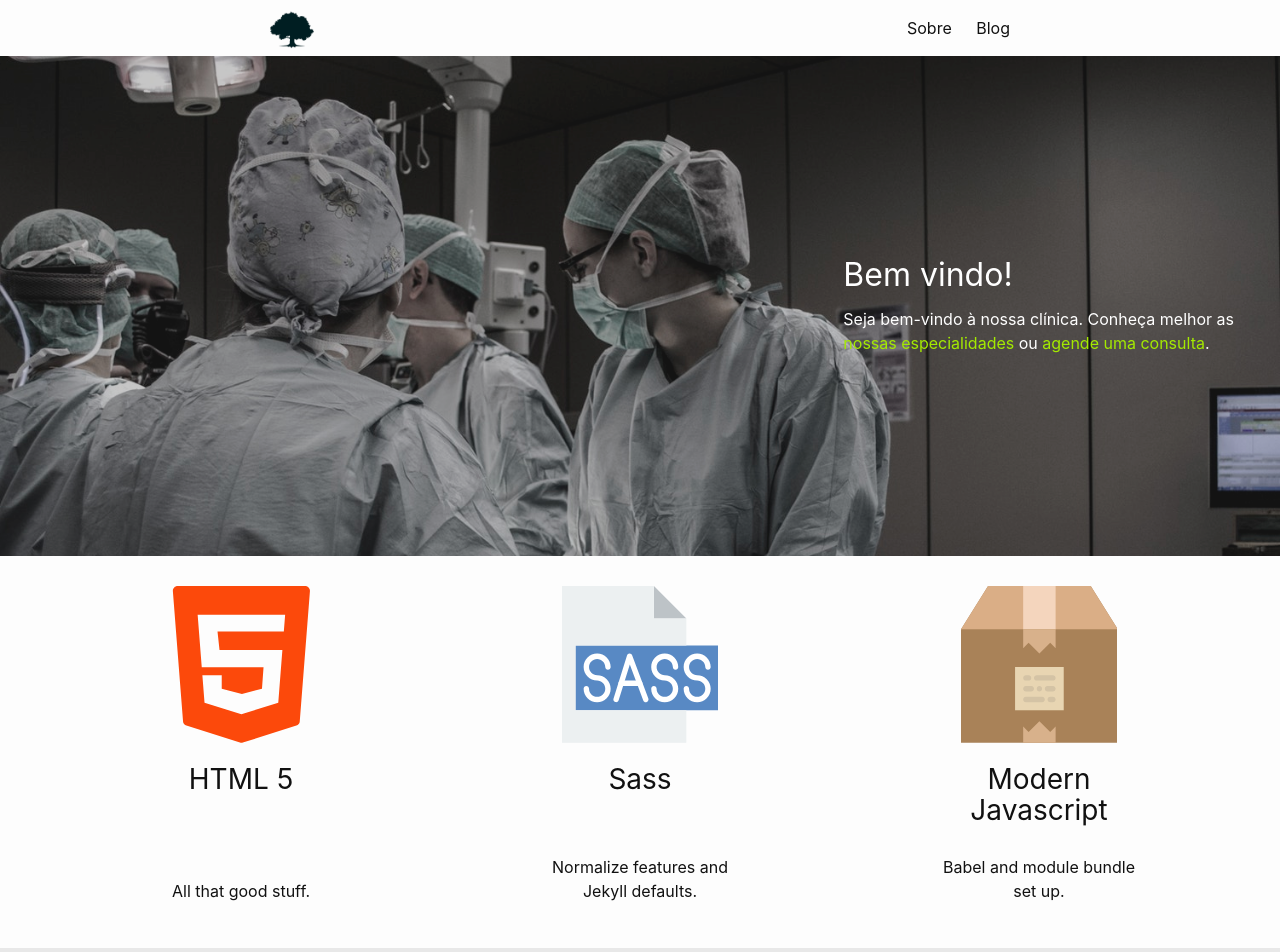
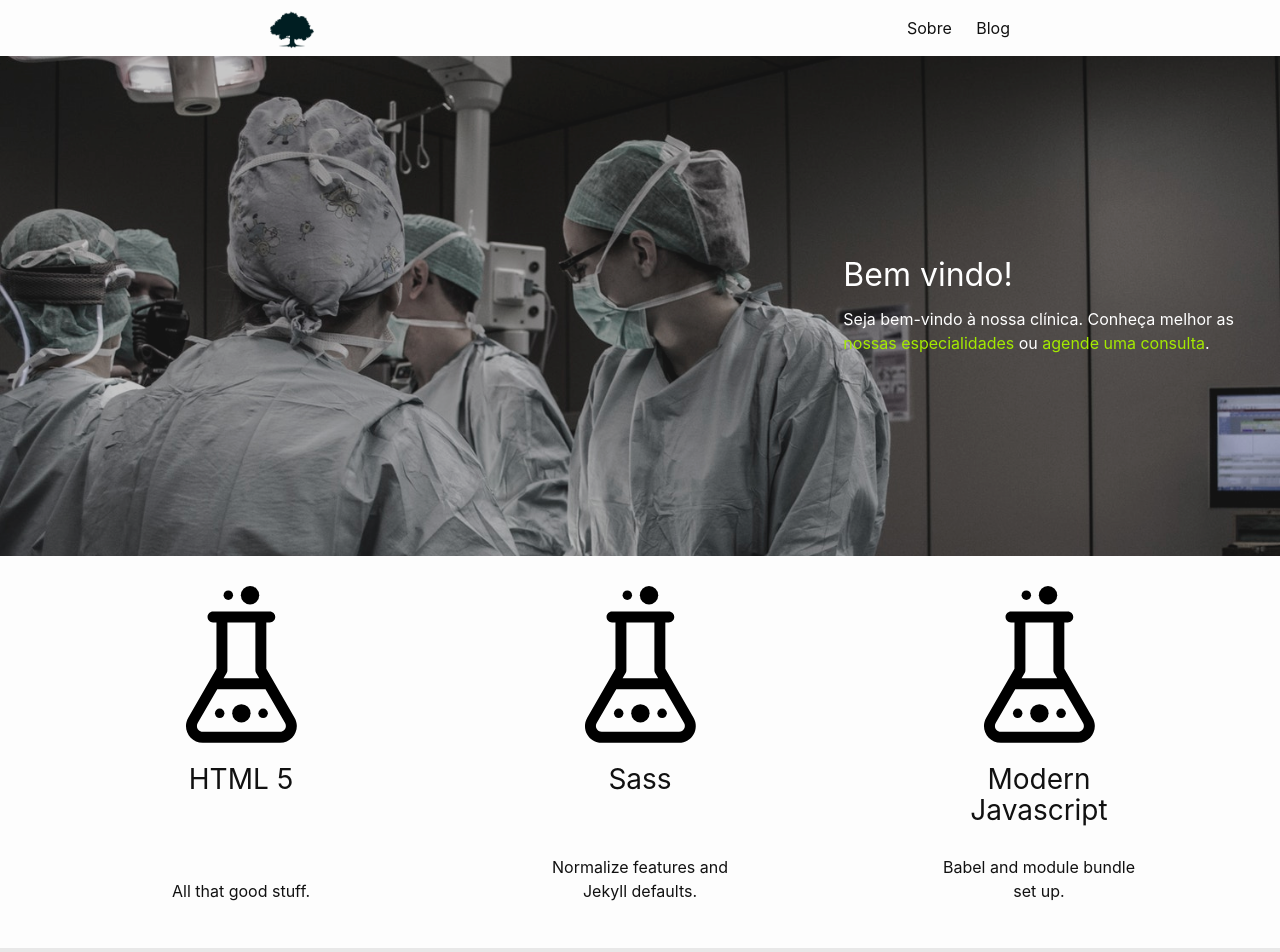
Before and after one commit to CopaTecnologia/medicinaesaude, a Jekyll site: the page built from index.html, in a window 1280 px wide. Shown: the top 952 px of the page. Built offline with Jekyll 4.4.1, drawn with Linux system fonts in a browser that asks for light colours.

Commit message:
arquivos desnecessários

```diff
--- a/_includes/search-form.html
+++ b/_includes/search-form.html
@@ -13,7 +13,7 @@
             placeholder="{% if include.size == 'small' %}Digite...{% else %}Digite a sua pesquisa...{% endif %}"
         >
 
-        <button class="icon">{% include lupa.svg %}</button>
+        <button class="icon">{% include svg/lupa.svg %}</button>
 
     </p>
 
--- a/_includes/sections/features.html
+++ b/_includes/sections/features.html
@@ -2,19 +2,19 @@
 <div data-grid="spacing">
 
     <article class="wrapper" data-cell="1of3 fill" data-grid="column justify">
-        <div data-cell="shrink fill">{% include svg/html-5.svg %}</div>
+        <div data-cell="shrink fill">{% include svg/favicon.svg %}</div>
         <h4>HTML 5</h4>
         <p data-cell="shrink">All that good stuff.</p>
     </article>
 
     <article class="wrapper" data-cell="1of3 fill" data-grid="column justify">
-        <div data-cell="shrink fill">{% include svg/sass.svg %}</div>
+        <div data-cell="shrink fill">{% include svg/favicon.svg %}</div>
         <h4>Sass</h4>
         <p data-cell="shrink">Normalize features and Jekyll defaults.</p>
     </article>
 
     <article class="wrapper" data-cell="1of3 fill" data-grid="column justify">
-        <div data-cell="shrink fill">{% include svg/box.svg %}</div>
+        <div data-cell="shrink fill">{% include svg/favicon.svg %}</div>
         <h4>Modern Javascript</h4>
         <p data-cell="shrink">Babel and module bundle set up.</p>
     </article>
```
Also changed, not shown: _includes/svg/box.svg (deleted), _includes/svg/html-5.svg (deleted), _includes/svg/idea.svg (deleted), _includes/svg/lupa.svg (renamed from _includes/lupa.svg), _includes/svg/sass.svg (deleted), _includes/svg/tickets.svg (deleted).
